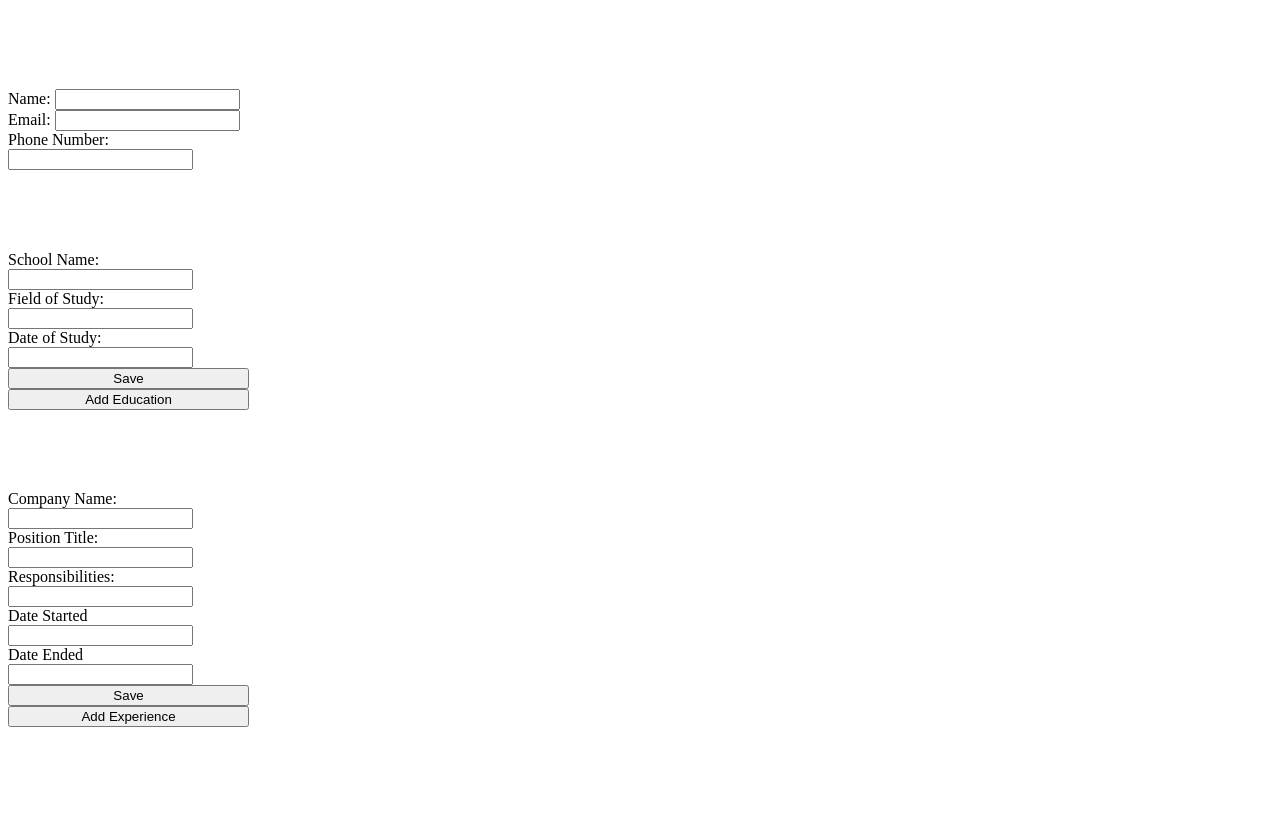
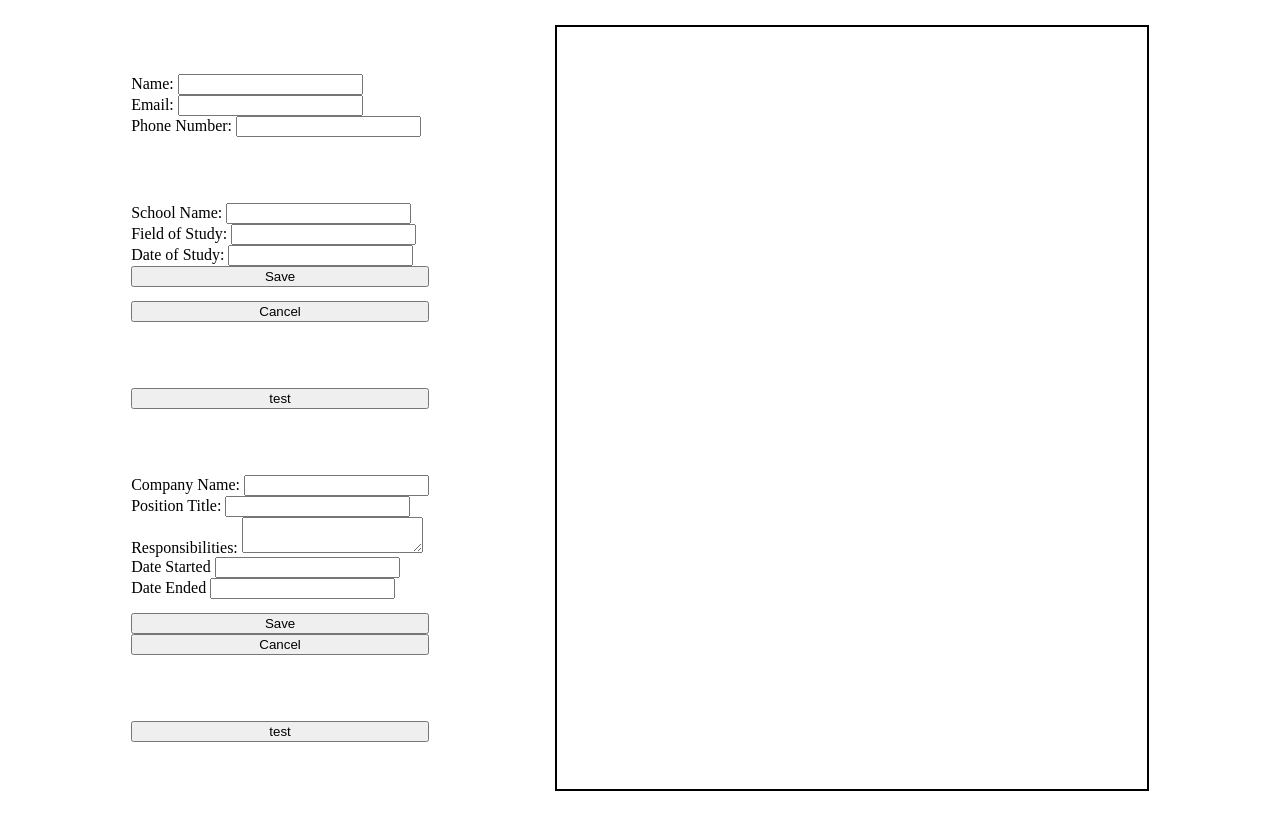
Before and after one commit to VinceDaPrince45/cvapp, a React (Vite) app: page / in a window 1280 px wide. Built offline with nearby package versions, Linux system fonts and the light colour scheme.

Commit message:
Format sections and add textarea to experience

```diff
--- a/src/App.jsx
+++ b/src/App.jsx
@@ -19,7 +19,9 @@ export default function App() {
       <div className="input">
         <GenInfoForm val1name="Name:" val2name="Email:" val3name="Phone Number:" val1={name} val2={email} val3={phoneNum} setVal1={setName} setVal2={setEmail} setVal3={setPhoneNum}/>
         <EducationForm array={educationList} setArray={reloadEducation}/>
+        <button onClick={()=>console.log(educationList)}>test</button>
         <ExpForm array={experienceList} setArray={reloadExperience}/>
+        <button onClick={()=>console.log(experienceList)}>test</button>
       </div>
       <div className="display">
         <div className="resume">
--- a/src/DisplayComponents/Education.jsx
+++ b/src/DisplayComponents/Education.jsx
@@ -1,7 +1,6 @@
 /* eslint-disable react/prop-types */
 
 function EducationList({array}) {
-    console.log("render")
     const educationList = array.map((education) =>
     <div key={education.id} className="educationItem">
         <div>{education.schoolName}</div>
--- a/src/DisplayComponents/Experience.jsx
+++ b/src/DisplayComponents/Experience.jsx
@@ -1,7 +1,6 @@
 /* eslint-disable react/prop-types */
 
 function ExperienceList({array}) {
-    console.log("render")
     const experienceList = array.map((experience) =>
     <div key={experience.id} className="experienceItem">
         <div>{experience.company}</div>
@@ -11,7 +10,7 @@ function ExperienceList({array}) {
         <div>{experience.end}</div>
     </div>
     );
-    return experienceList
+    return experienceList;
 }
 
 export default function ExperienceDisplay({array}) {
--- a/src/FormComponents/EducationForm.jsx
+++ b/src/FormComponents/EducationForm.jsx
@@ -138,12 +138,12 @@ function EducationForm({array,setArray}) {
             <NewField label="Field of Study:" val={major} setVal={setMajor}/>
             <NewField label="Date of Study:" val={educationDate} setVal={setEducationDate}/>
             <button onClick={()=>saveNew()}>Save</button>
-            <button onClick={reload}>Add Education</button>
+            <button className="add" onClick={reload}>Cancel</button>
         </div>
         :
         <div className="newEducation">
             <EnteredEducations array={array} updateArray={setArray} setSchool={setSchool} major={major} setMajor={setMajor} educationDate={educationDate} setEducationDate={setEducationDate}/>
-            <button onClick={reload}>Add Education</button>
+            <button className="add" onClick={reload}>Add Education</button>
         </div>
     );
     // when pressing save, checks if array is empty first, then compares school names to see if it already exists
--- a/src/FormComponents/ExperienceForm.jsx
+++ b/src/FormComponents/ExperienceForm.jsx
@@ -8,6 +8,20 @@ function NewField({label,val,setVal}) {
         <label>
         {label}{" "}
           <input
+            type="text"
+            value={val}
+            onChange={(event)=>setVal(event.target.value)}
+          />
+        </label>
+    );
+}
+
+function TextArea({label,val,setVal}) {
+    return (
+        <label>
+        {label}{" "}
+          <textarea
+            id="txtArea"
             type="text"
             value={val}
             onChange={(event)=>setVal(event.target.value)}
@@ -36,6 +50,20 @@ function UpdateField({label,element,copyVal,setCopyVal,array,setArray}) {
         }
         setCopyVal(event.target.value);
         setArray(newArray);
+    }
+
+    if (label == "Responsibilities:") {
+        return (
+            <label>
+            {label}{" "}
+              <textarea
+                id="txtArea"
+                type="text"
+                value={copyVal}
+                onChange={(event)=>updateArray(event)}
+              />
+            </label>
+        );
     }
 
     return (
@@ -152,16 +180,16 @@ function ExperienceForm({array,setArray}) {
             <EnteredExperiences array={array} setArray={setArray} companyName={companyName} setCompanyName={setCompanyName} position={position} setPosition={setPosition} responsibilities={responsibilities} setResponsibilities={setResponsibilities} startDate={startDate} setStartDate={setStartDate} endDate={endDate} setEndDate={setEndDate}/>
             <NewField label="Company Name:" val={companyName} setVal={setCompanyName}/>
             <NewField label="Position Title:" val={position} setVal={setPosition}/>
-            <NewField label="Responsibilities:" val={responsibilities} setVal={setResponsibilities}/>
+            <TextArea label="Responsibilities:" val={responsibilities} setVal={setResponsibilities}/>
             <NewField label="Date Started" val={startDate} setVal={setStartDate}/>
             <NewField label="Date Ended" val={endDate} setVal={setEndDate}/>
-            <button onClick={()=>saveNew()}>Save</button>
-            <button onClick={reload}>Add Experience</button>
+            <button className="add" onClick={()=>saveNew()}>Save</button>
+            <button onClick={reload}>Cancel</button>
         </div>
         :
         <div className="newExperience">
             <EnteredExperiences array={array} setArray={setArray} companyName={companyName} setCompanyName={setCompanyName} position={position} setPosition={setPosition} responsibilities={responsibilities} setResponsibilities={setResponsibilities} startDate={startDate} setStartDate={setStartDate} endDate={endDate} setEndDate={setEndDate}/>
-            <button onClick={reload}>Add Experience</button>
+            <button className="add" onClick={reload}>Add Experience</button>
         </div>
     );
 }
--- a/src/index.css
+++ b/src/index.css
@@ -1,6 +1,8 @@
 .page {
     display:flex;
     flex-direction: row;
+    justify-content: center;
+    gap:10%;
     height:100vh;
 }
 
@@ -14,15 +16,22 @@
 }
 
 .display {
-    width:100%;
-    height:100%;
+    aspect-ratio: 8.5/11;
     display:flex;
     justify-content: center;
+    padding-top:1em;
+    padding-bottom:1em;
 }
 
 .resume {
-    width:70%;
-    height:80%;
-    align-self: center;
-    text-align: center;
+    border: 2px solid black;
+    aspect-ratio: 8.5/11;
 }
+
+.add {
+    margin-top:1em;
+}
+
+div,textarea {
+    white-space: pre;
+}
```
